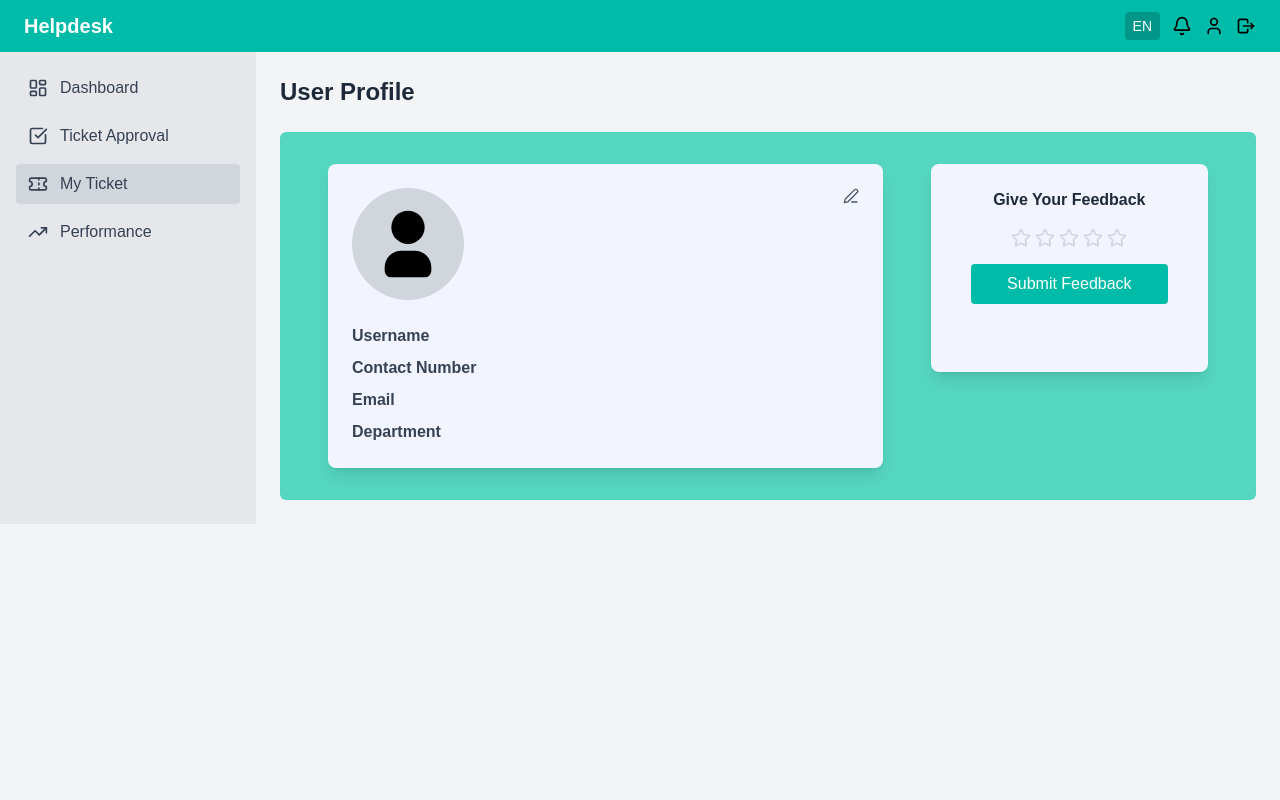
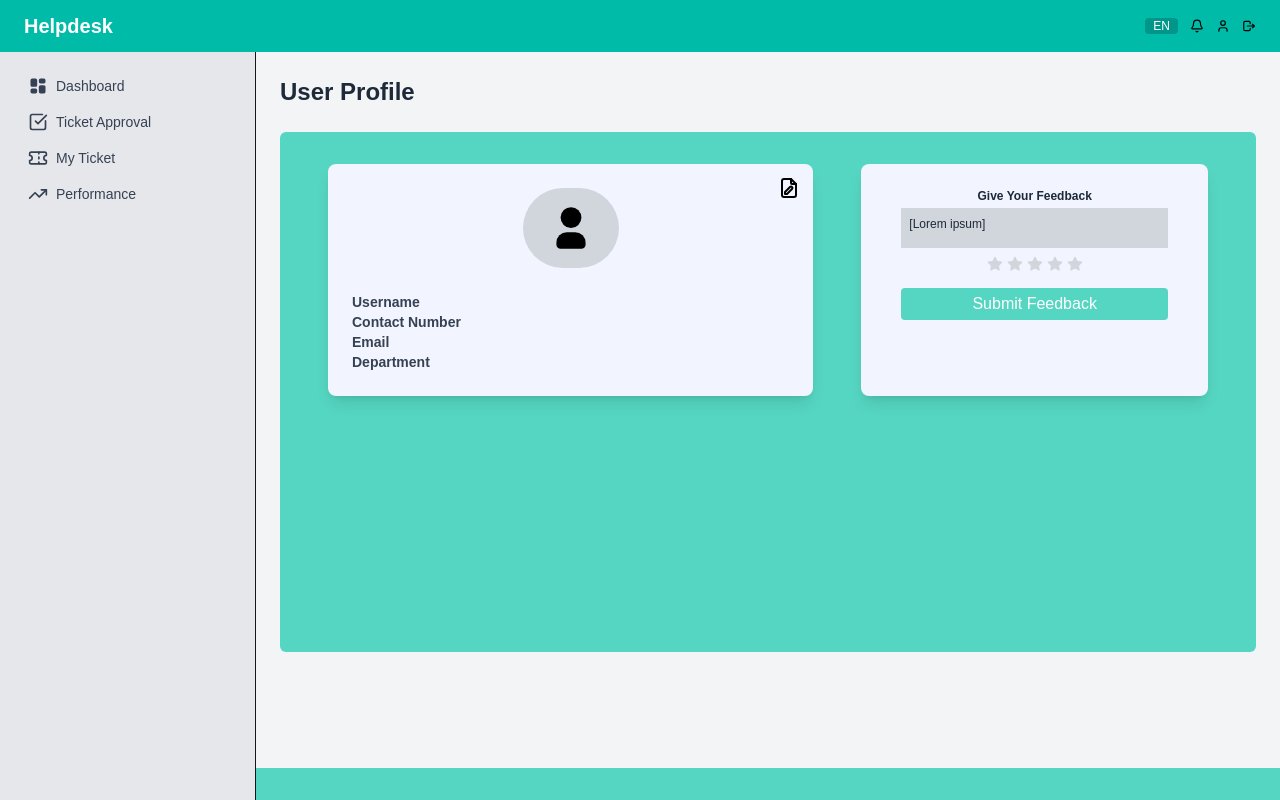
Before and after one commit to sujit1929/weanalyz, a Next.js app: page / in a window 1280 px wide. Built offline with nearby package versions, Linux system fonts and the light colour scheme.

Commit message:
`Refactor UserProfile component: update icons, layout, and styling`

```diff
--- a/Component/SystemUI/HelpDesk/UserProfle/Components/UserProfile.tsx
+++ b/Component/SystemUI/HelpDesk/UserProfle/Components/UserProfile.tsx
@@ -1,98 +1,99 @@
 "use client"
-import { IconLogout, IconUserFilled } from "@tabler/icons-react"
+import { IconFilePencil, IconLayoutDashboardFilled, IconLogout, IconStarFilled, IconUserFilled } from "@tabler/icons-react"
 import {
-  User, Edit3, LayoutDashboard, CheckSquare,
-  Ticket, TrendingUp, Bell, Settings, Star
+  User, LayoutDashboard, CheckSquare,
+  Ticket, TrendingUp, Bell
 } from "lucide-react"
 
 export default function UserProfile() {
   return (
-    <div className="min-h-screen bg-gray-100">
+    <div className="min-h-screen flex flex-col bg-gray-100">
       {/* Header */}
       <header className="bg-teal-500 text-white px-6 py-3 flex items-center justify-between">
         <h1 className="text-xl font-bold">Helpdesk</h1>
         <div className="flex items-center gap-3">
-          <div className="bg-teal-600 px-2 py-1 rounded text-sm">EN</div>
-          <Bell className="w-5 h-5 font-bold"   color="black" />
-          <User className="w-5 h-5 font-bold"   color="black"/>
-          <IconLogout className="w-5 h-5 font-bold" color="black" />
+          <div className="bg-teal-600 px-2  rounded text-xs">EN</div>
+          <Bell size={14} className=" font-bold" color="black" />
+          <User size={14} className=" font-bold" color="black" />
+          <IconLogout size={14} className=" font-bold" color="black" />
         </div>
       </header>
 
-      <div className="flex flex-col lg:flex-row">
+      {/* Main Content Area */}
+      <div className="flex flex-1">
         {/* Sidebar */}
-        <aside className="w-full lg:w-64 bg-gray-200 p-4">
-          <nav className="space-y-2">
-            <div className="flex items-center gap-3 px-3 py-2 text-gray-700 hover:bg-gray-300 rounded cursor-pointer">
-              <LayoutDashboard className="w-5 h-5" />
+        <aside className="w-full lg:w-64 bg-gray-200 p-4 border-r ">
+          <nav className="text-sm">
+            <div className="flex items-center gap-2 px-3 py-2 text-gray-700 rounded cursor-pointer">
+              <IconLayoutDashboardFilled className="w-5 h-5" />
               <span>Dashboard</span>
             </div>
-            <div className="flex items-center gap-3 px-3 py-2 text-gray-700 hover:bg-gray-300 rounded cursor-pointer">
+            <div className="flex items-center gap-2 px-3 py-2 text-gray-700 rounded cursor-pointer">
               <CheckSquare className="w-5 h-5" />
               <span>Ticket Approval</span>
             </div>
-            <div className="flex items-center gap-3 px-3 py-2 text-gray-700 bg-gray-300 rounded cursor-pointer">
+            <div className="flex items-center gap-2 px-3 py-2 text-gray-700 rounded cursor-pointer">
               <Ticket className="w-5 h-5" />
               <span>My Ticket</span>
             </div>
-            <div className="flex items-center gap-3 px-3 py-2 text-gray-700 hover:bg-gray-300 rounded cursor-pointer">
+            <div className="flex items-center gap-2 px-3 py-2 text-gray-700 rounded cursor-pointer">
               <TrendingUp className="w-5 h-5" />
               <span>Performance</span>
             </div>
           </nav>
         </aside>
 
-        {/* Main Content */}
-        <main className="flex-1 p-4 sm:p-6">
+        {/* Right Content */}
+        <main className="flex-1    flex flex-col justify-between"> {/* Added flex-col and justify-between */}
+          <div className=" p-4 sm:p-6"> {/* Wrapper for the existing main content */}
             <h2 className="text-2xl font-semibold text-gray-800 mb-6">User Profile</h2>
 
-          <div className="bg-[#55D6C2] p-4 sm:p-6 md:px-12 md:py-8 rounded-md">
+            <div className="bg-[#55D6C2] h-[65vh] p-4 sm:p-6 md:px-12 md:py-8 rounded-md">
               <div className="flex flex-col lg:flex-row xl:gap-12 lg:gap-8 gap-6">
                 {/* Profile Card */}
-              <div className="bg-[#F2F5FF] rounded-lg w-full shadow-lg">
+                <div className="bg-[#F2F5FF] rounded-lg w-full shadow-lg xl:w-7/12 lg:w-[55%] relative">
+                  <IconFilePencil color="#000" className="absolute top-3 right-3" size={24} />
                   <div className="p-6">
-                  <div className="flex justify-between items-start mb-6">
-                    <div className="w-28 h-28 bg-gray-300 rounded-full flex items-center justify-center">
-                      <IconUserFilled color="#000" className="w-16 h-16 sm:w-20 sm:h-20 text-gray-600" />
+                    <div className="flex justify-center items-center mb-6 w-full">
+                      <div className="w-24 h-20 bg-gray-300 rounded-full flex items-center justify-center">
+                        <IconUserFilled color="#000" size={50} className=" text-gray-600" />
                       </div>
-                    <Edit3 className="w-4 h-4 text-gray-600" />
                     </div>
-
-                  <div className="space-y-2 text-gray-700 text-sm sm:text-base">
-                    <div>
+                    <div className="text-gray-700 text-sm  ">
                       <div className="font-bold">Username</div>
-                    </div>
-                    <div>
                       <div className="font-bold">Contact Number</div>
-                    </div>
-                    <div>
                       <div className="font-bold">Email</div>
-                    </div>
-                    <div>
                       <div className="font-bold">Department</div>
                     </div>
                   </div>
                 </div>
+
+                {/* Feedback Card */}
+                <div className="bg-[#F2F5FF] rounded-lg  w-full xl:w-5/12 lg:w-[45%] shadow-lg">
+                  <div className="py-6 px-10">
+                    <h3 className="font-semibold text-gray-800 text-center text-xs mb-1">Give Your Feedback</h3>
+                    <p className="w-full bg-gray-300 text-gray-800 text-xs mb-2 pt-2 pb-4 px-2">
+                      [Lorem ipsum]
+                    </p>
+                    <div className="flex justify-center mb-4 gap-1">
+                      <IconStarFilled size={16} className="text-gray-300" />
+                      <IconStarFilled size={16} className="text-gray-300" />
+                      <IconStarFilled size={16} className="text-gray-300" />
+                      <IconStarFilled size={16} className="text-gray-300" />
+                      <IconStarFilled size={16} className="text-gray-300" />
                     </div>
-
-              {/* Feedback Section */}
-              <div className="bg-[#F2F5FF] rounded-lg w-full xl:w-1/2 xl:h-52 h-full shadow-lg ">
-                <div className="py-6 px-10">
-                  <h3 className="font-semibold text-gray-800 text-center mb-4">Give Your Feedback</h3>
-                  <div className="flex justify-center gap-1 mb-4">
-                    <Star className="w-5 h-5 text-gray-300" />
-                    <Star className="w-5 h-5 text-gray-300" />
-                    <Star className="w-5 h-5 text-gray-300" />
-                    <Star className="w-5 h-5 text-gray-300" />
-                    <Star className="w-5 h-5 text-gray-300" />
-                  </div>
-                  <button className="w-full bg-teal-500 hover:bg-teal-600 text-white py-2 rounded">
+                    <button className="w-full bg-[#55D6C2]  text-white py-1 rounded">
                       Submit Feedback
                     </button>
                   </div>
                 </div>
               </div>
             </div>
+          </div>
+
+          <footer className="bg-[#55D6C2] text-center py-4 fixed w-full bottom-0 ">
+
+          </footer>
         </main>
       </div>
     </div>
```
Lines whose indentation alone changed are shown as unchanged.
